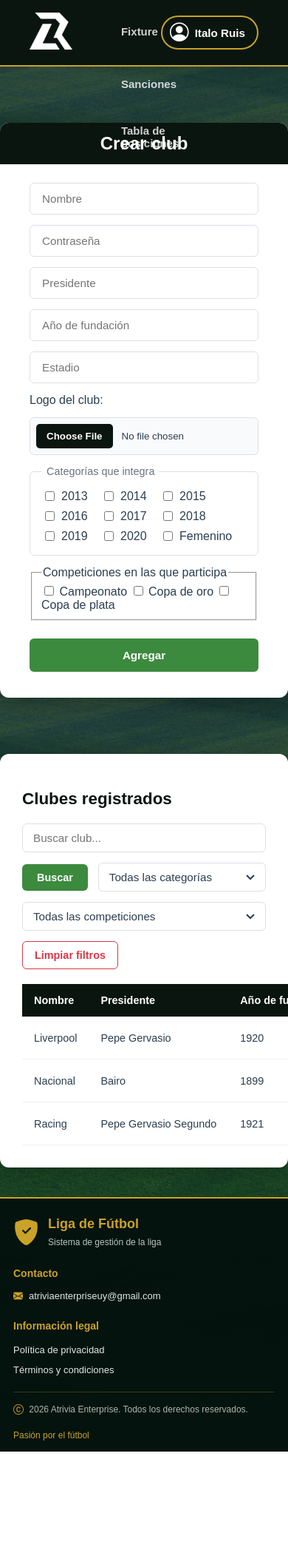
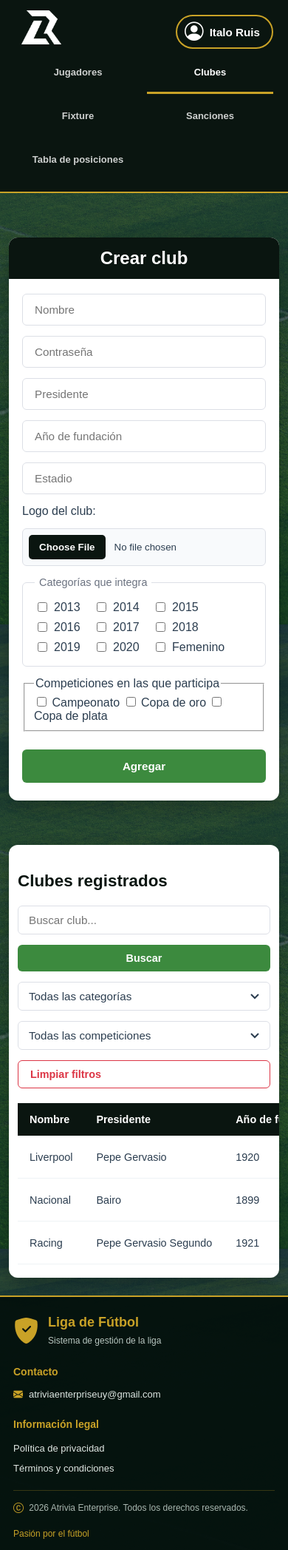
Before and after one commit to emanuelruis-rgb/proyecto-final, a PHP site: page /admin/club/club.php in a window 390 px wide. Shown: the whole page at 74% size. Before the commit the page ends 1962 px from the top, so only its background shows below. Run offline with PHP 8.4, Linux system fonts and the light colour scheme; a user stored in the database is signed in; data comes from the database, SQL or seed files in the repository.

Commit message:
Fix mobile navigation and layout
Co-authored-by: Copilot <223556219+Copilot@users.noreply.github.com>

```diff
--- a/admin/club/club-style.css
+++ b/admin/club/club-style.css
@@ -103,3 +103,89 @@
 .categorias-club { border: 1px solid #dcdfe6; border-radius: 6px; padding: 12px 16px; margin: 0; }
 .categorias-club legend { font-size: 0.9rem; color: #6b7280; padding: 0 6px; }
 .categorias-club label { display: inline-flex; align-items: center; gap: 6px; margin: 4px 14px 4px 0; cursor: pointer; }
+
+/* Reorganiza el encabezado cuando los enlaces no caben en una sola fila. */
+@media (max-width: 760px) {
+    header {
+        height: auto;
+        min-height: 88px;
+        padding: 14px 20px;
+        flex-wrap: wrap;
+        justify-content: center;
+    }
+
+    .nav-izquierda-container {
+        width: 100%;
+        flex: 0 0 100%;
+        flex-direction: column;
+        align-items: stretch;
+        gap: 8px;
+    }
+
+    .nav-izquierda-container > a {
+        align-self: center;
+    }
+
+    .nav-izquierda-botones-container {
+        display: grid;
+        width: 100%;
+        grid-template-columns: repeat(2, minmax(0, 1fr));
+        justify-content: center;
+        gap: 4px 8px;
+    }
+
+    .nav-izquierda-botones {
+        height: auto;
+        min-height: 40px;
+        padding: 6px 4px;
+        text-align: center;
+        font-size: 13px;
+    }
+
+    .user-menu {
+        margin-top: 8px;
+    }
+}
+
+/* Reduce espacios y permite deslizar la tabla sin alterar sus columnas. */
+@media (max-width: 600px) {
+    .users-form,
+    .users-table {
+        width: calc(100% - 24px);
+    }
+
+    .users-form {
+        margin: 24px auto;
+        padding: 24px 18px;
+    }
+
+    .users-form h1 {
+        margin: -24px -18px 20px;
+    }
+
+    .users-form fieldset {
+        max-width: 100%;
+        box-sizing: border-box;
+    }
+
+    .users-table {
+        margin-bottom: 24px;
+        padding: 18px 12px;
+    }
+
+    .users-table table {
+        min-width: 700px;
+    }
+
+    .users-table .filtros {
+        align-items: stretch;
+    }
+
+    .users-table .filtros input[type="text"],
+    .users-table .filtros button[type="submit"],
+    .users-table .filtros select,
+    .users-table .limpiar-filtros {
+        width: 100%;
+        box-sizing: border-box;
+    }
+}
--- a/admin/fixture/fixtures.php
+++ b/admin/fixture/fixtures.php
@@ -95,7 +95,7 @@ $nombreMostrar = $_SESSION['nombre'];
   <meta name="viewport" content="width=device-width, initial-scale=1.0">
   <title>Gestión del fixture</title>
   <link rel="stylesheet" href="https://cdn.jsdelivr.net/npm/bootstrap-icons@1.13.1/font/bootstrap-icons.min.css">
-  <link rel="stylesheet" href="../pagina-principal-admin.css?v=5">
+  <link rel="stylesheet" href="../pagina-principal-admin.css?v=10">
   <link rel="stylesheet" href="fixtures-style.css?v=1">
   <link rel="stylesheet" href="/proyecto-final/include/css/style.css?v=1">
   <link rel="icon" type="image/png" href="../../img/logo-liga/log-liga-b.png">
--- a/admin/fixture/posiciones.php
+++ b/admin/fixture/posiciones.php
@@ -55,9 +55,10 @@ $nombreMostrar = $_SESSION['nombre'];
 <html lang="es">
 <head>
   <meta charset="UTF-8">
+  <meta name="viewport" content="width=device-width, initial-scale=1.0">
   <title>Tabla de posiciones</title>
   <link rel="stylesheet" href="https://cdn.jsdelivr.net/npm/bootstrap-icons@1.13.1/font/bootstrap-icons.min.css">
-  <link rel="stylesheet" href="../pagina-principal-admin.css?v=5">
+  <link rel="stylesheet" href="../pagina-principal-admin.css?v=10">
   <link rel="stylesheet" href="fixtures-style.css?v=1">
   <link rel="stylesheet" href="/proyecto-final/include/css/style.css?v=1">
   <link rel="icon" type="image/png" href="../../img/logo-liga/log-liga-b.png">
--- a/admin/indexadmin.php
+++ b/admin/indexadmin.php
@@ -159,7 +159,7 @@ if ($resultadoBoletines === false) {
     <meta charset="UTF-8">
     <meta name="viewport" content="width=device-width, initial-scale=1.0">
     <title>Página principal admins</title>
-    <link rel="stylesheet" href="pagina-principal-admin.css?v=9">
+    <link rel="stylesheet" href="pagina-principal-admin.css?v=10">
     <link rel="stylesheet" href="/proyecto-final/include/css/style.css?v=1">
     <link rel="icon" type="image/png" href="../img/logo-liga/log-liga-b.png">
 </head>
--- a/admin/pagina-principal-admin.css
+++ b/admin/pagina-principal-admin.css
@@ -210,6 +210,79 @@ header {
 .user-menu-item:last-child { border-bottom: none; }
 .user-menu-item i { font-size: 1rem; }
 
+/* Evita que el navbar se desborde sobre el contenido en pantallas móviles. */
+@media (max-width: 760px) {
+    header {
+        display: grid;
+        grid-template-columns: minmax(0, 1fr) auto;
+        grid-template-rows: 50px auto;
+        height: auto;
+        padding: 12px 16px;
+        gap: 8px 10px;
+    }
+
+    .nav-izquierda-container {
+        display: grid;
+        grid-column: 1 / -1;
+        grid-row: 1 / 3;
+        grid-template-columns: 72px minmax(0, 1fr);
+        grid-template-rows: 50px auto;
+        align-items: center;
+        gap: 8px 12px;
+        width: 100%;
+    }
+
+    .nav-izquierda-container > a {
+        grid-column: 1;
+        grid-row: 1;
+        justify-self: center;
+    }
+
+    .logo-liga {
+        max-width: 100%;
+        height: 46px;
+        object-fit: contain;
+    }
+
+    .nav-izquierda-botones-container {
+        display: grid;
+        grid-column: 1 / -1;
+        grid-row: 2;
+        grid-template-columns: repeat(2, minmax(0, 1fr));
+        gap: 4px 8px;
+        width: 100%;
+    }
+
+    .nav-izquierda-botones {
+        min-width: 0;
+        height: auto;
+        min-height: 40px;
+        padding: 6px 4px;
+        text-align: center;
+        line-height: 1.2;
+        font-size: 13px;
+    }
+
+    .user-menu {
+        grid-column: 2;
+        grid-row: 1;
+        justify-self: end;
+        z-index: 2;
+        max-width: 100%;
+    }
+
+    .user-menu-toggle {
+        max-width: 55vw;
+        padding-right: 12px;
+    }
+
+    .user-menu-name {
+        overflow: hidden;
+        text-overflow: ellipsis;
+        white-space: nowrap;
+    }
+}
+
 /* ===== Filtros (búsqueda, selects y limpiar filtros) ===== */
 .filtros {
     display: flex; flex-wrap: wrap; align-items: center; gap: 14px;
--- a/club/jugador/jugadores-club.php
+++ b/club/jugador/jugadores-club.php
@@ -69,8 +69,9 @@ if ($tipoClub == "propio") {
     <meta charset="UTF-8">
     <meta name="viewport" content="width=device-width, initial-scale=1.0">
     <title>Jugadores</title>
-    <link rel="stylesheet" href="jugadores-club-style.css">
+    <link rel="stylesheet" href="jugadores-club-style.css?v=2">
     <link rel="stylesheet" href="/proyecto-final/include/css/style.css?v=1">
+    <script src="../menu-club.js" defer></script>
     <link rel="icon" type="image/png" href="../../img/logo-liga/log-liga-b.png">
 </head>
 <body>
--- a/club/sancion/sanciones.php
+++ b/club/sancion/sanciones.php
@@ -84,7 +84,7 @@ if ($conexion) {
     <title>Sanciones</title>
     <link rel="stylesheet" href="../pagina-principal-club.css?v=6">
     <link rel="stylesheet" href="/proyecto-final/include/css/style.css?v=1">
-    <script src="menu-club.js" defer></script>
+    <script src="../menu-club.js" defer></script>
     <link rel="icon" type="image/png" href="../../img/logo-liga/log-liga-b.png">
 </head>
 <body>
--- a/club/tabla-posicion/posiciones.php
+++ b/club/tabla-posicion/posiciones.php
@@ -62,7 +62,7 @@ $posiciones = mysqli_fetch_all(mysqli_stmt_get_result($stmt), MYSQLI_ASSOC);
     <link rel="stylesheet" href="../pagina-principal-club.css?v=6">
     <link rel="stylesheet" href="../../admin/fixture/fixtures-style.css?v=1">
     <link rel="stylesheet" href="/proyecto-final/include/css/style.css?v=1">
-    <script src="menu-club.js" defer></script>
+    <script src="../menu-club.js" defer></script>
     <link rel="icon" type="image/png" href="../../img/logo-liga/log-liga-b.png">
 </head>
 <body>
```
Also changed, not shown: club/jugador/jugadores-club-style.css (+80 -0 lines).
